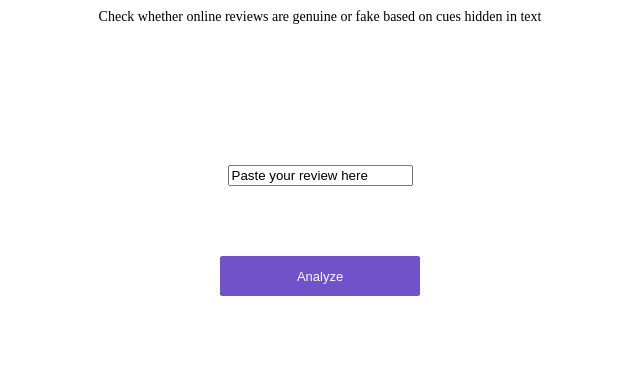
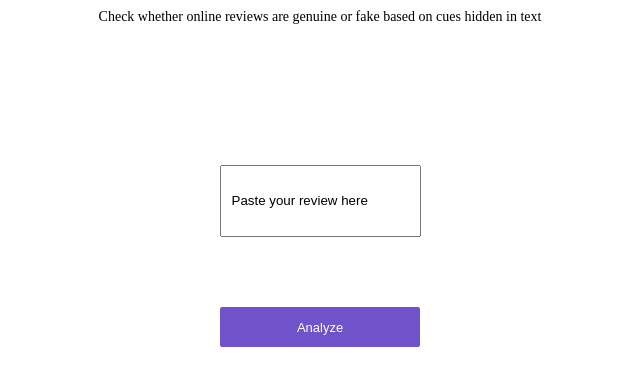
Before and after one commit to ieriii/the_fake_project, a plain HTML site: page app/view/index.html in a window 1280 px wide. Shown: the part 103-488 px from the top of the page, without its empty margins (320-960 px from the left). Drawn offline with Linux system fonts and the light colour scheme.

Commit message:
Updated style

```diff
--- a/app/static/style.css
+++ b/app/static/style.css
@@ -39,8 +39,12 @@ body {
     font-size: 13px;
 }
 
+input[type="text"]{
+  padding: 20px 10px;
+  line-height: 28px;
+}
 
-input.choose-file-button {
+button.choose-file-button {
     width: 200px;
     height: 200px;
     border-radius: 2px;
```
